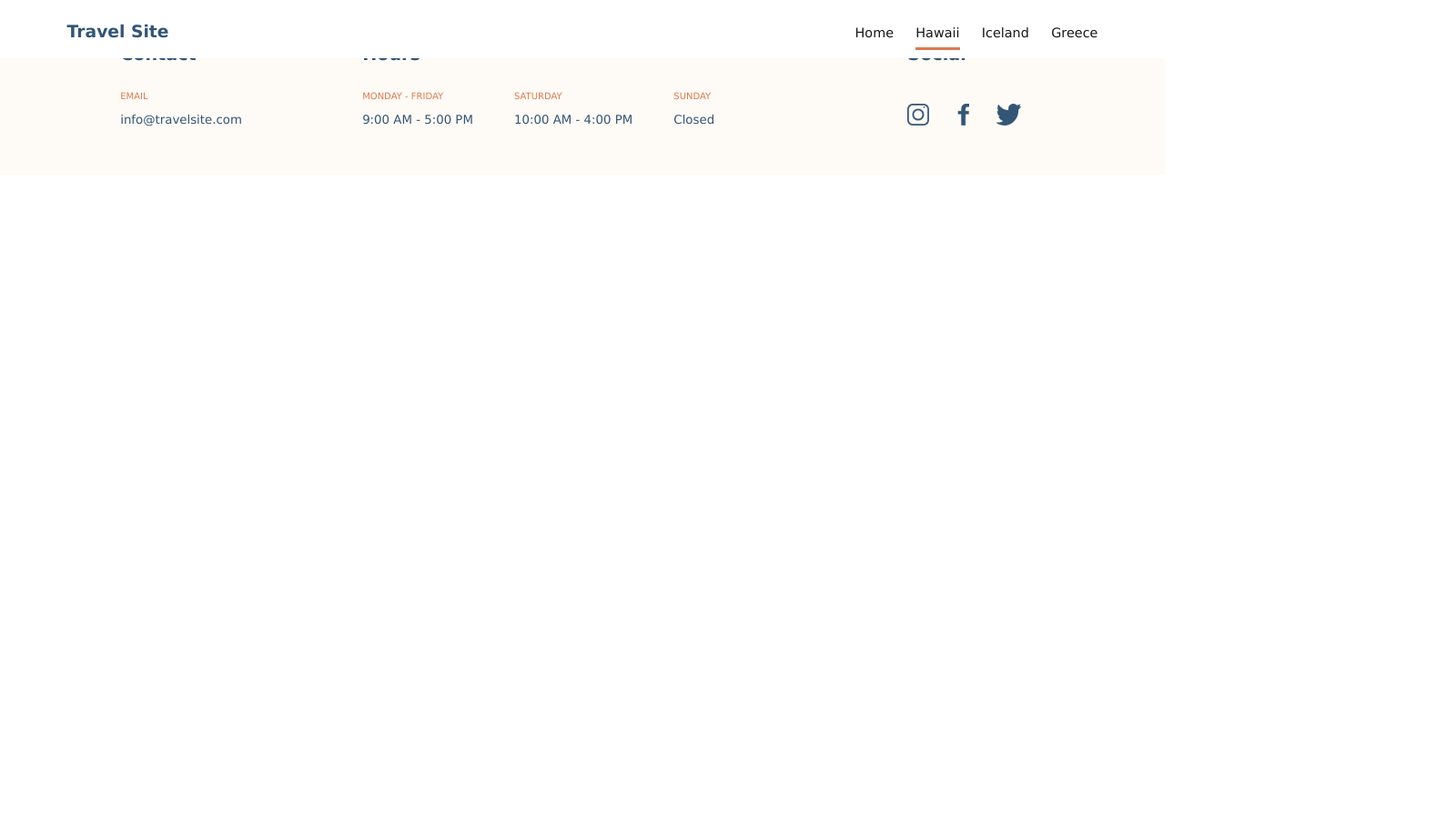
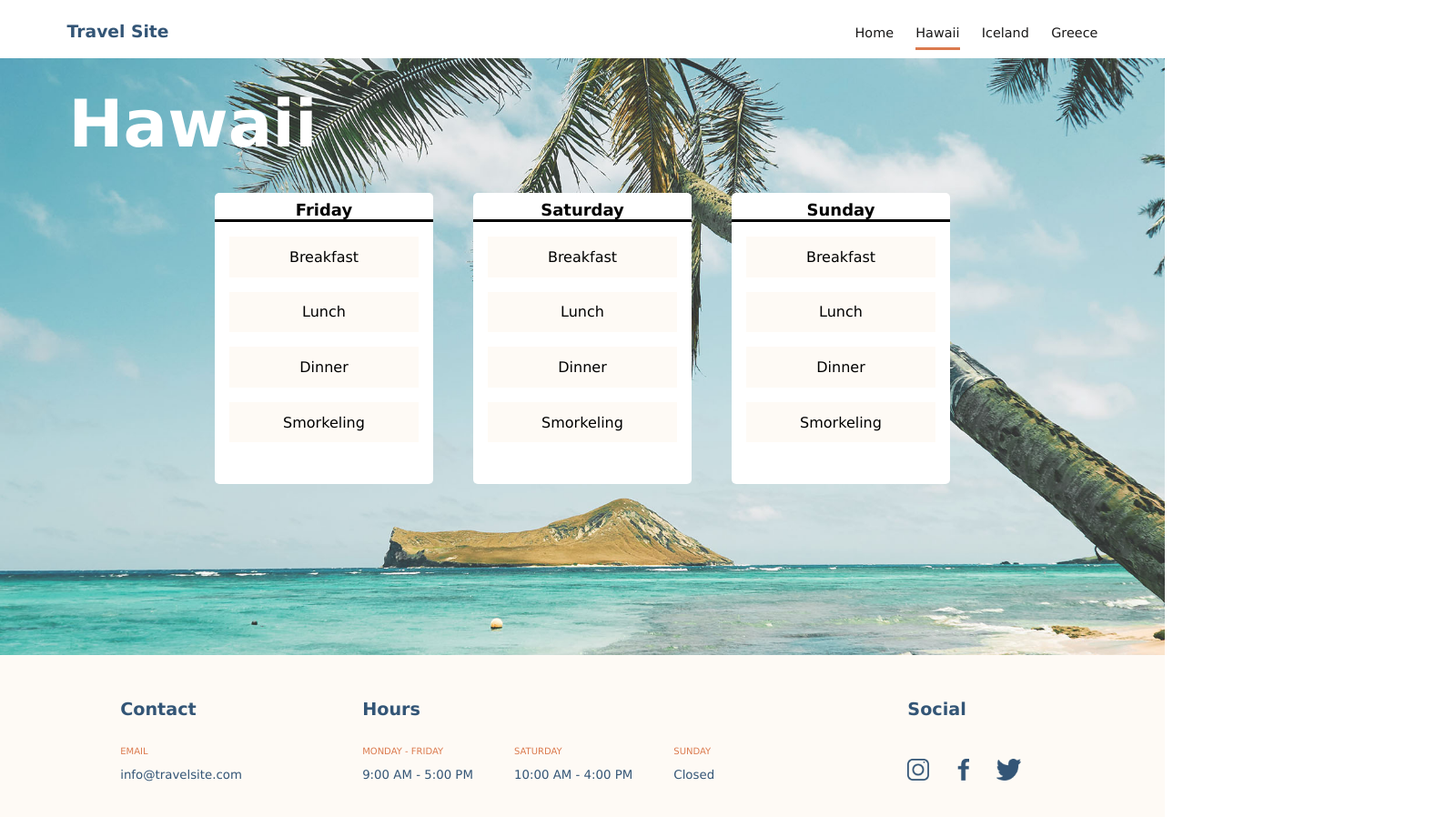
Before and after one commit to Ibrahimabudalah/Ibrahim-Abudalah-travelsite, a plain HTML site: page pages/hawaii.html in a window 1280 px wide. Shown: the whole page at 91% size, 1600 px wide, since content can reach past the window. Before the commit the page ends 800 px from the top, so only its background shows below. Drawn offline with Linux system fonts and the light colour scheme.

Commit message:
structured and styled the destination pages

```diff
--- a/css/destinations.css
+++ b/css/destinations.css
@@ -1,13 +1,67 @@
-.hawaii-main{
-    background-image: url(/Assets/Images/hawaii.jpg);
+.iceland-main{
+    background-image: url(/Assets/Images/iceland.jpg);
+    height: 45rem;
     background-position: center;
     background-size: cover;
 }
 .greece-main{
-
+    background-image: url(/Assets/Images/greece.jpg);
+    height: 45rem;
     background-position: center;
     background-size: cover;
 }
-.iceland-main{
 
+.hawaii-main{
+    background-image: url(/Assets/Images/hawaii.jpg);
+    height: 45rem;
+    background-position: center;
+    background-size: cover;
 }
+.main-itinerary__card h1{
+    font-size: 4.5rem;
+    font-weight: 700;
+    color: white;
+    margin-bottom: 40rem;
+    margin-right: 53.5rem;
+    position: absolute;
+}
+
+/* end of main */
+/* cards */
+.main-itinerary__card{
+    display: flex;
+    justify-content: space-evenly;
+    align-items:center;
+    height: 37rem;
+    /* padding-top: 10rem; */
+    padding: 10rem 6rem;
+    /* margin-left: -45rem; */
+    margin: 0 -20rem;
+}
+.cards-continer{
+    margin: 0 -26rem;
+    position: relative;
+}
+.cards-continer__list{
+    background-color: white;
+    width: 15rem;
+    height: 20rem;
+    list-style-type: none;
+    text-align: center;
+    border-radius: 5px;
+    margin-bottom: 10.5rem;
+}
+
+.container-list-day__activities{
+    padding: 0.8rem 0.5rem;
+    background-color: #fefaf5;
+    margin: 1rem 1rem;
+    width: 80%;
+}
+.container-list-day{
+    border-bottom: 0.2rem solid black;
+    font-weight: 900;
+    font-size: large;
+    padding-top: 0.5rem;
+    margin: auto;
+}
--- a/pages/hawaii.html
+++ b/pages/hawaii.html
@@ -1,5 +1,6 @@
 <!DOCTYPE html>
 <html lang="en">
+
 <head>
     <meta charset="UTF-8">
     <meta http-equiv="X-UA-Compatible" content="IE=edge">
@@ -8,10 +9,11 @@
     <link rel="stylesheet" href="/css/destinations.css">
     <title>Travel Site - Hawaii</title>
 </head>
+
 <body>
     <nav class="navigation">
         <div class="navigation-left">
-            <a href="/index.html">
+            <a href="/">
                 <h3>Travel Site</h3>
             </a>
         </div>
@@ -33,7 +35,36 @@
         </div>
     </nav>
     <main class="hawaii-main">
-
+        <section class="main-itinerary__card">
+            <h1>Hawaii</h1>
+            <div class="cards-continer">
+                <ul class="cards-continer__list">
+                    <li class="container-list-day">Friday</li>
+                    <li class="container-list-day__activities">Breakfast</li>
+                    <li class="container-list-day__activities">Lunch</li>
+                    <li class="container-list-day__activities">Dinner</li>
+                    <li class="container-list-day__activities">Smorkeling</li>
+                </ul>
+            </div>
+            <div class="cards-continer">
+                <ul class="cards-continer__list">
+                    <li class="container-list-day">Saturday</li>
+                    <li class="container-list-day__activities">Breakfast</li>
+                    <li class="container-list-day__activities">Lunch</li>
+                    <li class="container-list-day__activities">Dinner</li>
+                    <li class="container-list-day__activities">Smorkeling</li>
+                </ul>
+            </div>
+            <div class="cards-continer">
+                <ul class="cards-continer__list">
+                    <li class="container-list-day">Sunday</li>
+                    <li class="container-list-day__activities">Breakfast</li>
+                    <li class="container-list-day__activities">Lunch</li>
+                    <li class="container-list-day__activities">Dinner</li>
+                    <li class="container-list-day__activities">Smorkeling</li>
+                </ul>
+            </div>
+        </section>
     </main>
     <footer class="footer">
         <section class="footer-containers">
@@ -62,11 +93,13 @@
         <section class="footer-social__container">
             <p class="footer-containers__headings">Social</p>
             <section class="footer-social__container-icons">
-                <a href="https://www.instagram.com"><img src="/Assets/Icons/icon-instagram.png" alt="Instagram Icon"></a>
+                <a href="https://www.instagram.com"><img src="/Assets/Icons/icon-instagram.png"
+                        alt="Instagram Icon"></a>
                 <a href="https://www.facebook.com"><img src="/Assets/Icons/icon-facebook.png" alt="Facebook Icon"></a>
                 <a href="https://www.twitter.com"><img src="/Assets/Icons/icon-twitter.png" alt="Twitter Icon"></a>
             </section>
         </section>
     </footer>
 </body>
+
 </html>
```
Also changed, not shown: pages/greece.html (+32 -1 lines), pages/iceland.html (+30 -1 lines).
